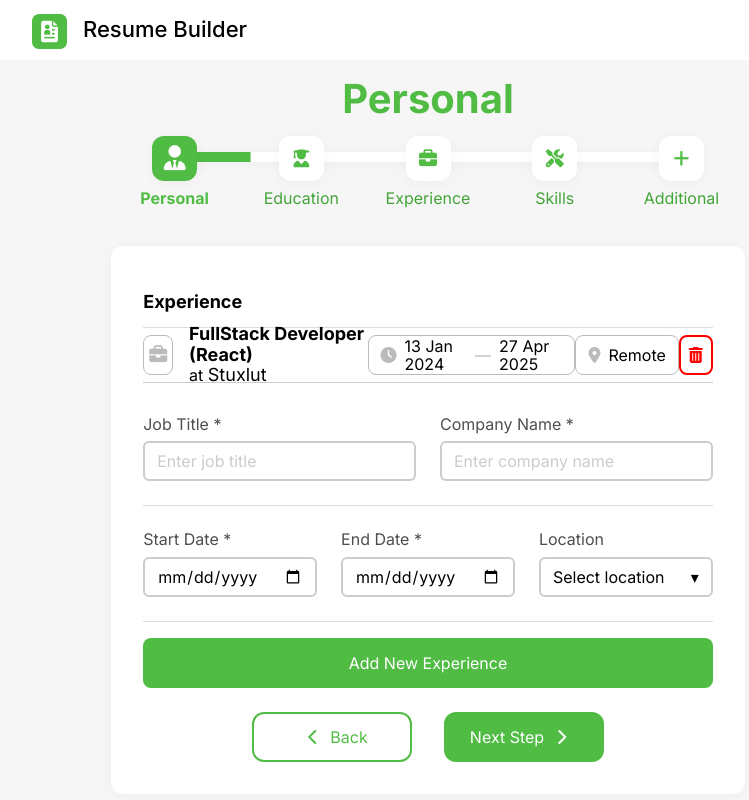
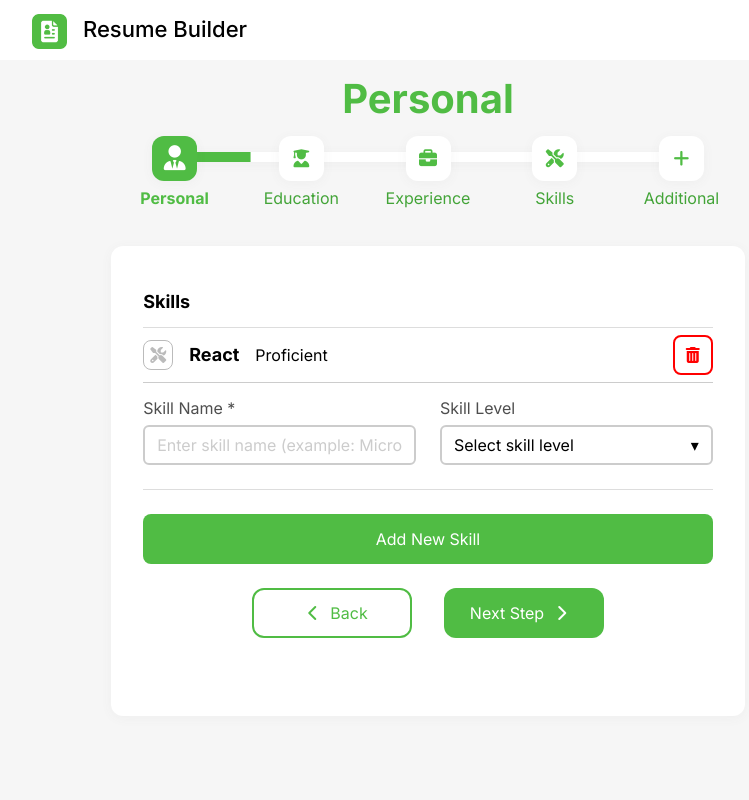
Before and after one commit to yabluninn/ResumeBuilder, a React (Vite) app in the folder resume-builder/: page / in a window 1280 px wide. Shown: the top 800 px of the page, without its empty margins (212-961 px from the left). Built offline with nearby package versions, Linux system fonts and the light colour scheme.

Commit message:
implement "skills section" component

```diff
--- a/resume-builder/src/components/layout/sections/SectionForm.jsx
+++ b/resume-builder/src/components/layout/sections/SectionForm.jsx
@@ -3,11 +3,12 @@ import PersonalSection from "./PersonalSection";
 import "../../../styles/SectionForm.css";
 import EducationSection from "./EducationSection";
 import ExperienceSection from "./ExperienceSection";
+import SkillsSection from "./SkillsSection";
 
 export default function SectionForm() {
   return (
     <div className="section-form">
-      <ExperienceSection />
+      <SkillsSection />
     </div>
   );
 }
--- /dev/null
+++ b/resume-builder/src/components/layout/sections/SkillsSection.jsx
@@ -0,0 +1,60 @@
+import SectionInput from "../../ui/SectionInput";
+import SectionDropdown from "../../ui/SectionDropdown";
+import { useState } from "react";
+import SectionHeader from "../../ui/SectionHeader";
+import SkillItem from "./skills/SkillItem";
+
+export default function SkillsSection() {
+  const [skillLevel, setSkillLevel] = useState("");
+
+  const skillOptions = [
+    { value: "beginner", label: "Beginner" },
+    { value: "intermediate", label: "Intermediate" },
+    { value: "proficient", label: "Proficient" },
+    { value: "advanced", label: "Advanced" },
+    { value: "expert", label: "Expert" },
+  ];
+
+  return (
+    <div className="section">
+      <SectionHeader title={"Skills"} />
+      <div className="skills-list">
+        <SkillItem
+          skill={{
+            name: "React",
+            level: "Proficient",
+          }}
+        />
+      </div>
+      <div className="section-inputs">
+        <div className="section-inputs-container">
+          <SectionInput
+            id={"name"}
+            title={"Skill Name"}
+            placeholder={"Enter skill name (example: Microsoft Word)"}
+            isRequired={true}
+            type={"text"}
+          />
+          <SectionDropdown
+            title={"Skill Level"}
+            placeholder={"Select skill level"}
+            value={skillLevel}
+            onChange={setSkillLevel}
+            options={skillOptions}
+          />
+        </div>
+        <button className="add-new-exp-button">Add New Skill</button>
+      </div>
+      <div className="section-buttons">
+        <button className="section-button back-button">
+          <i class="fa-solid fa-chevron-left"></i>
+          Back
+        </button>
+        <button className="section-button next-button">
+          Next Step
+          <i class="fa-solid fa-chevron-right"></i>
+        </button>
+      </div>
+    </div>
+  );
+}
--- /dev/null
+++ b/resume-builder/src/components/layout/sections/skills/SkillItem.jsx
@@ -0,0 +1,16 @@
+export default function SkillItem({ skill }) {
+  return (
+    <div className="skill-item">
+      <div className="skill-item-info">
+        <i className="fa-solid fa-tools"></i>
+        <div className="skill-info">
+          <p className="skill-name">{skill.name}</p>
+          <p>{skill.level}</p>
+        </div>
+      </div>
+      <button className="exp-remove-button">
+        <i className="fa-solid fa-trash-can"></i>
+      </button>
+    </div>
+  );
+}
--- a/resume-builder/src/styles/SectionForm.css
+++ b/resume-builder/src/styles/SectionForm.css
@@ -206,9 +206,9 @@
 }
 
 .exp-main-info-block i {
-  width: 40px;
-  height: 40px;
-  font-size: 18px;
+  width: 30px;
+  height: 30px;
+  font-size: 16px;
   border: 1px solid #bbb;
   border-radius: 8px;
   color: #bbb;
@@ -306,3 +306,56 @@
 .exp-remove-button:hover i {
   color: white;
 }
+
+.skills-list {
+  width: 100%;
+  display: flex;
+  justify-content: start;
+  align-items: center;
+  flex-direction: column;
+  gap: 16px;
+}
+
+.skill-item {
+  width: 100%;
+  height: 55px;
+  display: flex;
+  justify-content: space-between;
+  align-items: center;
+  flex-direction: row;
+  gap: 16px;
+  border-bottom: 1px solid #ccc;
+}
+
+.skill-item-info {
+  display: flex;
+  justify-content: start;
+  align-items: center;
+  flex-direction: row;
+  gap: 16px;
+}
+
+.skill-name {
+  font-size: 18px;
+  font-weight: bold;
+}
+
+.skill-item-info i {
+  width: 30px;
+  height: 30px;
+  font-size: 16px;
+  border: 1px solid #bbb;
+  border-radius: 8px;
+  color: #bbb;
+  display: flex;
+  justify-content: center;
+  align-items: center;
+}
+
+.skill-info {
+  display: flex;
+  justify-content: center;
+  align-items: center;
+  flex-direction: row;
+  gap: 16px;
+}
```
